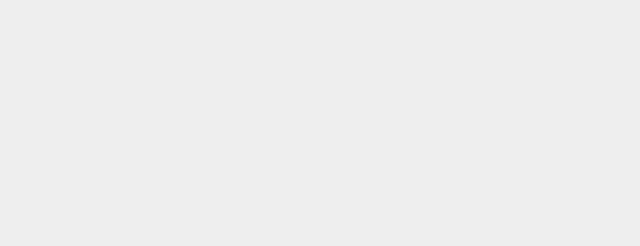
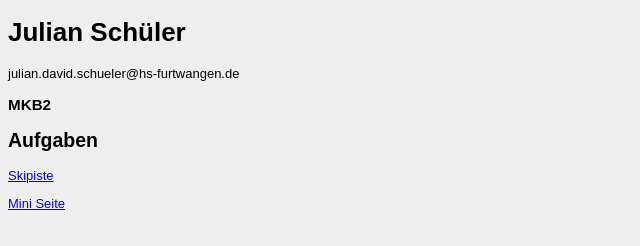
Before and after one commit to juliandavidschueler/-github-juliandavidschueler-.github.io, a plain HTML site: page index.html in a window 1280 px wide. Shown: the whole page, without its empty margins (0-640 px from the left). Drawn offline with Linux system fonts and the light colour scheme.

Commit message:
Update index.html

```diff
--- a/index.html
+++ b/index.html
@@ -1,15 +1,24 @@
 <!DOCTYPE html>
+<!-- Name: Julian Schüler Matrikel: 256003 Datum: 16.10.2017 -->
 <html>
+  <head>
+  <meta charset="utf-8">
+  <style>body {font-family:arial; font-size:small; background:#eeeeee}</style>
   <title>Userpage</title>
-  <head><style>body {font-family:arial; font-size:small; background:#eeeeee}</style></head>
+  <link rel="stylesheet" type="text/css" href="userpage.css">
+  </head>
   <body>
-
+    <h1>Julian Schüler</h1>
+    <p>julian.david.schueler@hs-furtwangen.de</p>
+    <h3>MKB2</h3>
+    <h2>Aufgaben</h2>
     <p>
-      <a href=""></a>
+      <a href="https://juliandavidschueler.github.io/EIA2/Aufgabe_01/Aufgabe-01-Skipiste.html">Skipiste</a>
     </p>
     <p>
-      <a href=""></a>
+      <a href="https://juliandavidschueler.github.io/EIA2/Aufgabe_0/Aufgabe-0-Mini%20Seite.html">Mini Seite</a>
     </p>
+
 
   </body>
 </html>
```
